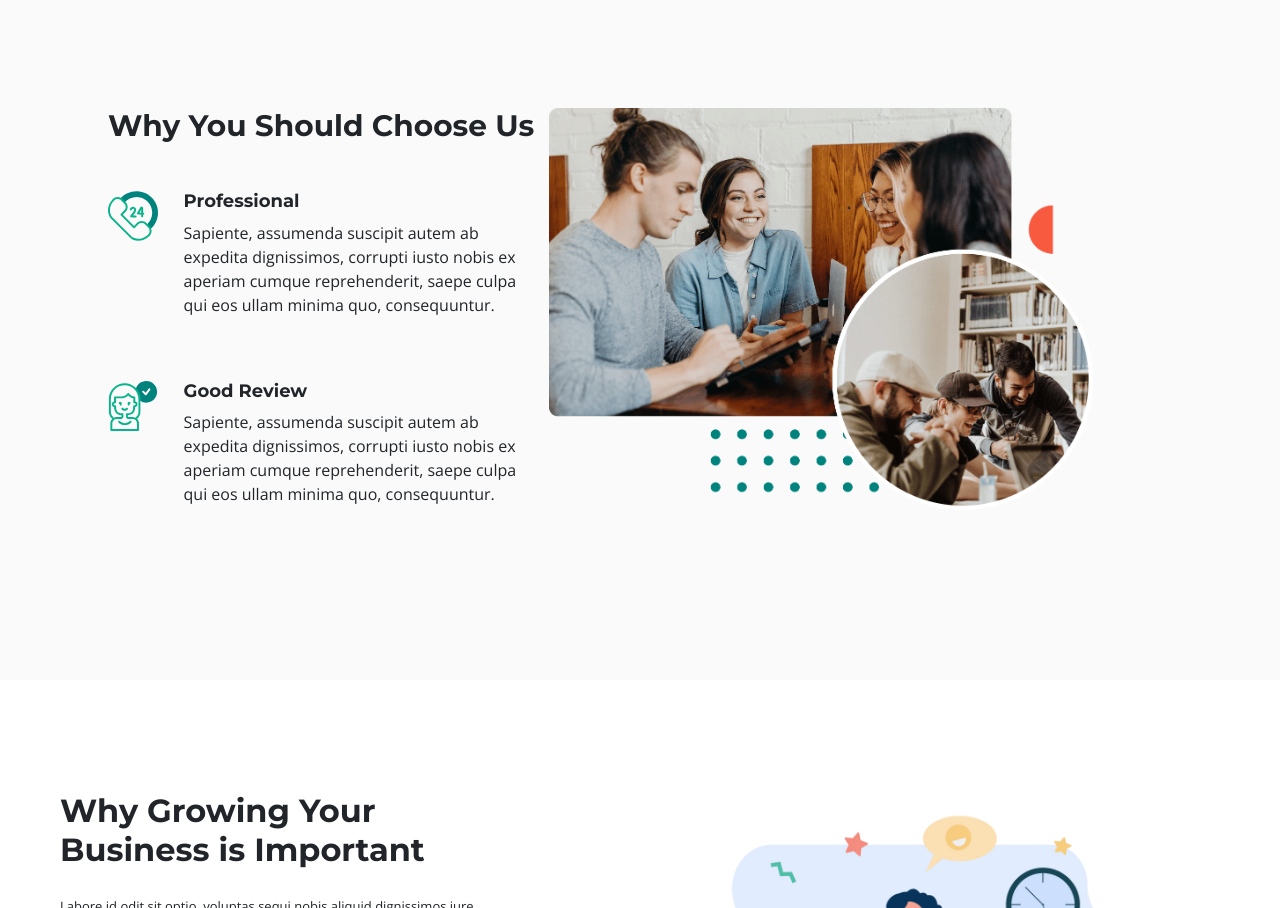
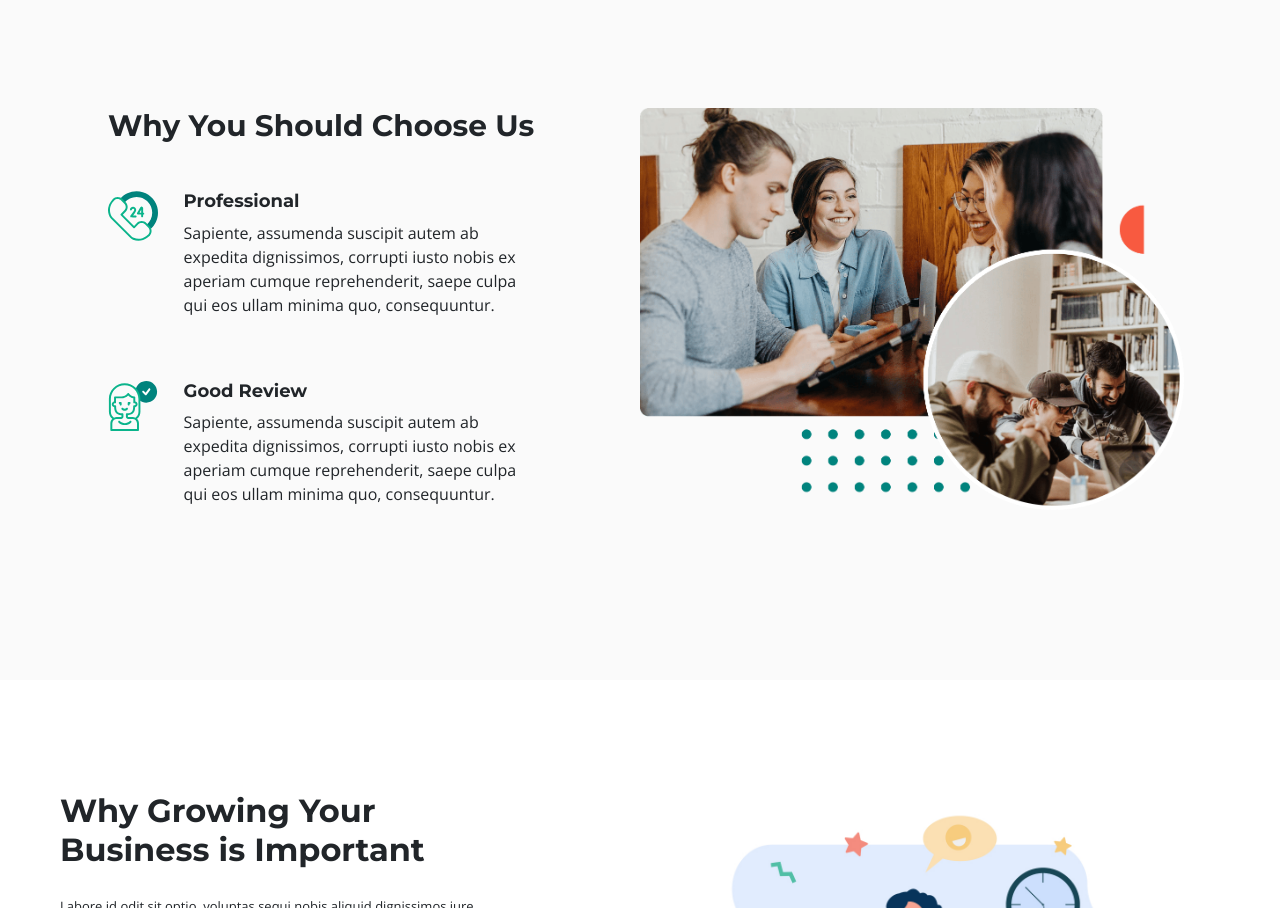
Before and after one commit to Abhishek060201/impact, a React (Create React App) app: page / in a window 1280 px wide. Shown: the part 1068-1976 px from the top of the page. Built offline with nearby package versions, Linux system fonts and the light colour scheme.

Commit message:
tweaked why-us

```diff
--- a/src/Components/Home/WhyUs.tsx
+++ b/src/Components/Home/WhyUs.tsx
@@ -4,7 +4,7 @@ const WhyUs: React.FC = (): JSX.Element => {
   return (
     <div className='row d-flex justify-content-center px-sm-3 px-md-5' style={{ margin: '0', padding: '110px 20px', width: '100%', backgroundColor: '#FAFAFA', color: '#212529' }}>
 
-      <div className="row px-sm-5">
+      <div className="row d-flex justify-content-between px-sm-5 ">
         <div className='left col-lg-5'>
           <h3 className='mb-5 fw-bold' style={{ fontSize: '1.85rem' }}>Why You Should Choose Us</h3>
 
```
